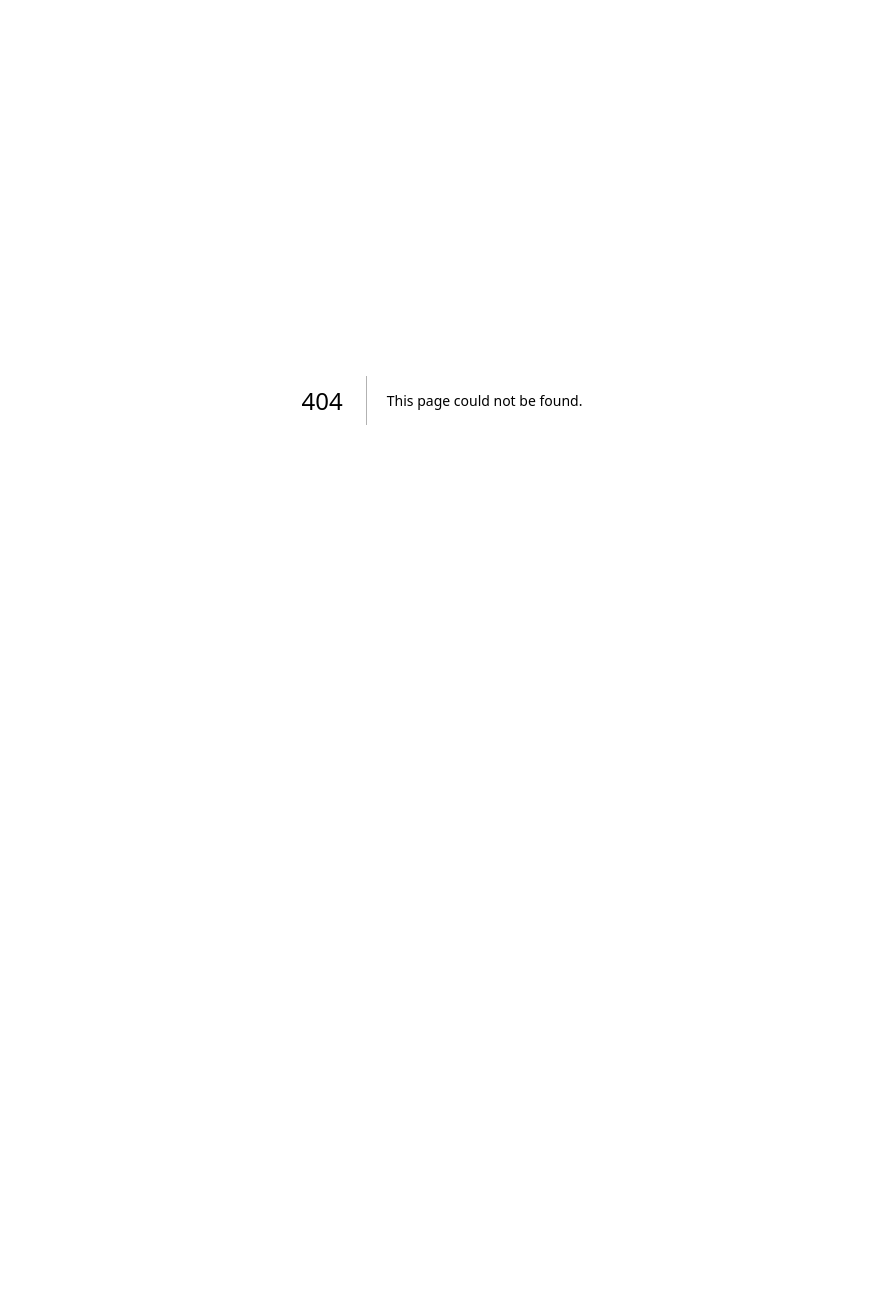
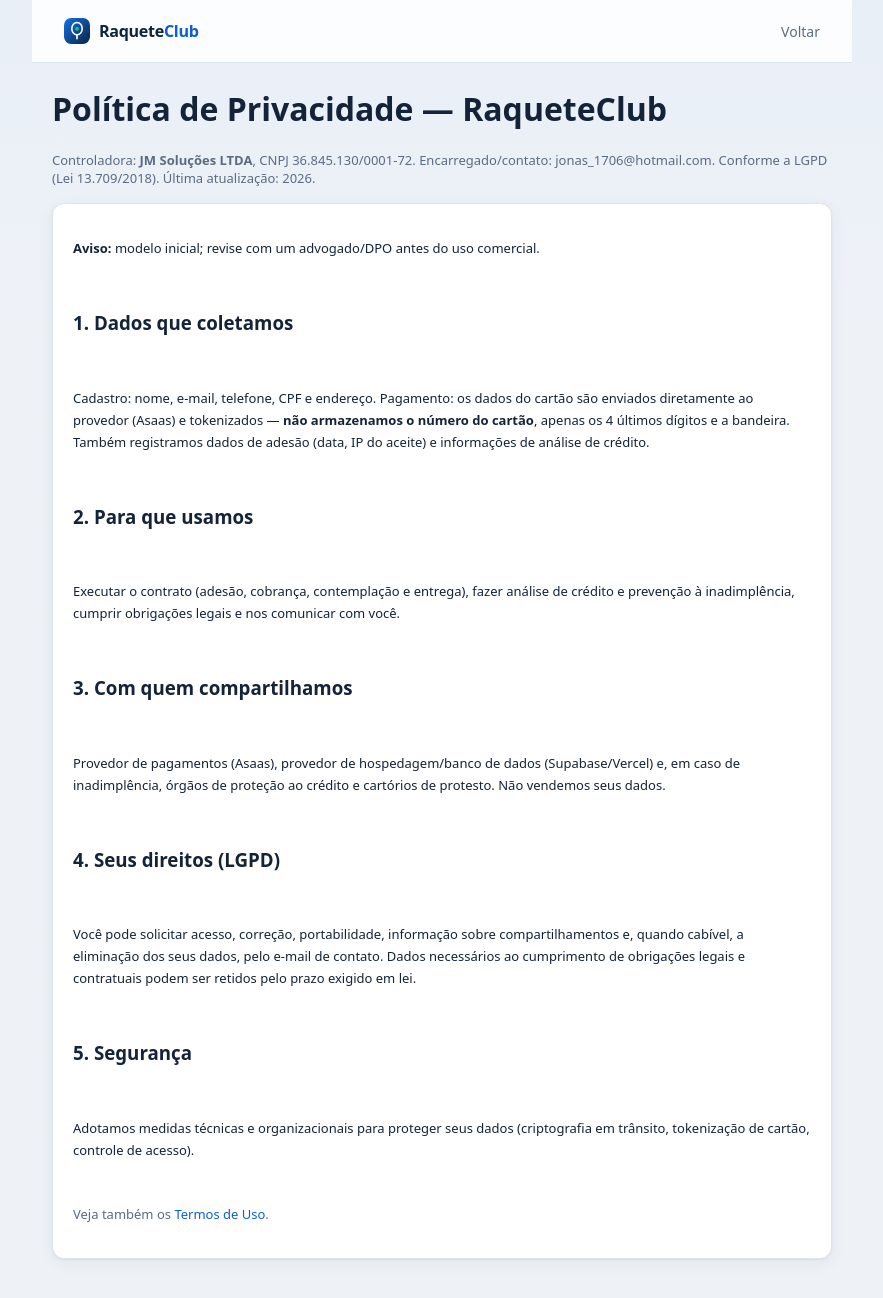
Before and after one commit to Xounas/padel-clube, a Next.js app: page /privacidade in a window 1280 px wide. Before the commit this address had no page. Shown: the top 1298 px of the page, without its empty margins (198-1081 px from the left). Before the commit the page ends 800 px from the top, so only its background shows below. Built offline with nearby package versions, Linux system fonts and the light colour scheme.

Commit message:
legal: paginas Termos de Uso e Politica de Privacidade (LGPD) + rodape + GO-LIVE.md + cleanup-testes.sql

```diff
--- /dev/null
+++ b/src/app/privacidade/page.tsx
@@ -0,0 +1,78 @@
+import Link from "next/link";
+import { Logo } from "@/components/Logo";
+
+export const metadata = { title: "Política de Privacidade — RaqueteClub" };
+
+export default function PrivacidadePage() {
+  return (
+    <main className="container" style={{ maxWidth: 820, paddingBottom: 60 }}>
+      <nav className="nav" style={{ margin: "0 -20px 24px", padding: "0 20px" }}>
+        <div className="spread" style={{ height: 62 }}>
+          <Logo size={26} />
+          <Link href="/" className="muted small">
+            Voltar
+          </Link>
+        </div>
+      </nav>
+
+      <h1>Política de Privacidade — RaqueteClub</h1>
+      <p className="muted small">
+        Controladora: <strong>JM Soluções LTDA</strong>, CNPJ 36.845.130/0001-72.
+        Encarregado/contato: jonas_1706@hotmail.com. Conforme a LGPD (Lei
+        13.709/2018). Última atualização: 2026.
+      </p>
+
+      <div className="card stack" style={{ lineHeight: 1.7, marginTop: 16 }}>
+        <p className="small">
+          <strong>Aviso:</strong> modelo inicial; revise com um advogado/DPO antes
+          do uso comercial.
+        </p>
+
+        <h3>1. Dados que coletamos</h3>
+        <p className="small">
+          Cadastro: nome, e-mail, telefone, CPF e endereço. Pagamento: os dados do
+          cartão são enviados diretamente ao provedor (Asaas) e tokenizados —{" "}
+          <strong>não armazenamos o número do cartão</strong>, apenas os 4 últimos
+          dígitos e a bandeira. Também registramos dados de adesão (data, IP do
+          aceite) e informações de análise de crédito.
+        </p>
+
+        <h3>2. Para que usamos</h3>
+        <p className="small">
+          Executar o contrato (adesão, cobrança, contemplação e entrega), fazer
+          análise de crédito e prevenção à inadimplência, cumprir obrigações legais
+          e nos comunicar com você.
+        </p>
+
+        <h3>3. Com quem compartilhamos</h3>
+        <p className="small">
+          Provedor de pagamentos (Asaas), provedor de hospedagem/banco de dados
+          (Supabase/Vercel) e, em caso de inadimplência, órgãos de proteção ao
+          crédito e cartórios de protesto. Não vendemos seus dados.
+        </p>
+
+        <h3>4. Seus direitos (LGPD)</h3>
+        <p className="small">
+          Você pode solicitar acesso, correção, portabilidade, informação sobre
+          compartilhamentos e, quando cabível, a eliminação dos seus dados, pelo
+          e-mail de contato. Dados necessários ao cumprimento de obrigações legais
+          e contratuais podem ser retidos pelo prazo exigido em lei.
+        </p>
+
+        <h3>5. Segurança</h3>
+        <p className="small">
+          Adotamos medidas técnicas e organizacionais para proteger seus dados
+          (criptografia em trânsito, tokenização de cartão, controle de acesso).
+        </p>
+
+        <p className="small muted">
+          Veja também os{" "}
+          <Link href="/termos" style={{ color: "var(--primary)" }}>
+            Termos de Uso
+          </Link>
+          .
+        </p>
+      </div>
+    </main>
+  );
+}
```
Also changed, not shown: src/app/page.tsx (+24 -0 lines), src/app/termos/page.tsx (added, +90 -0 lines), 2 other files (tests, documents, lock files or other folders).
